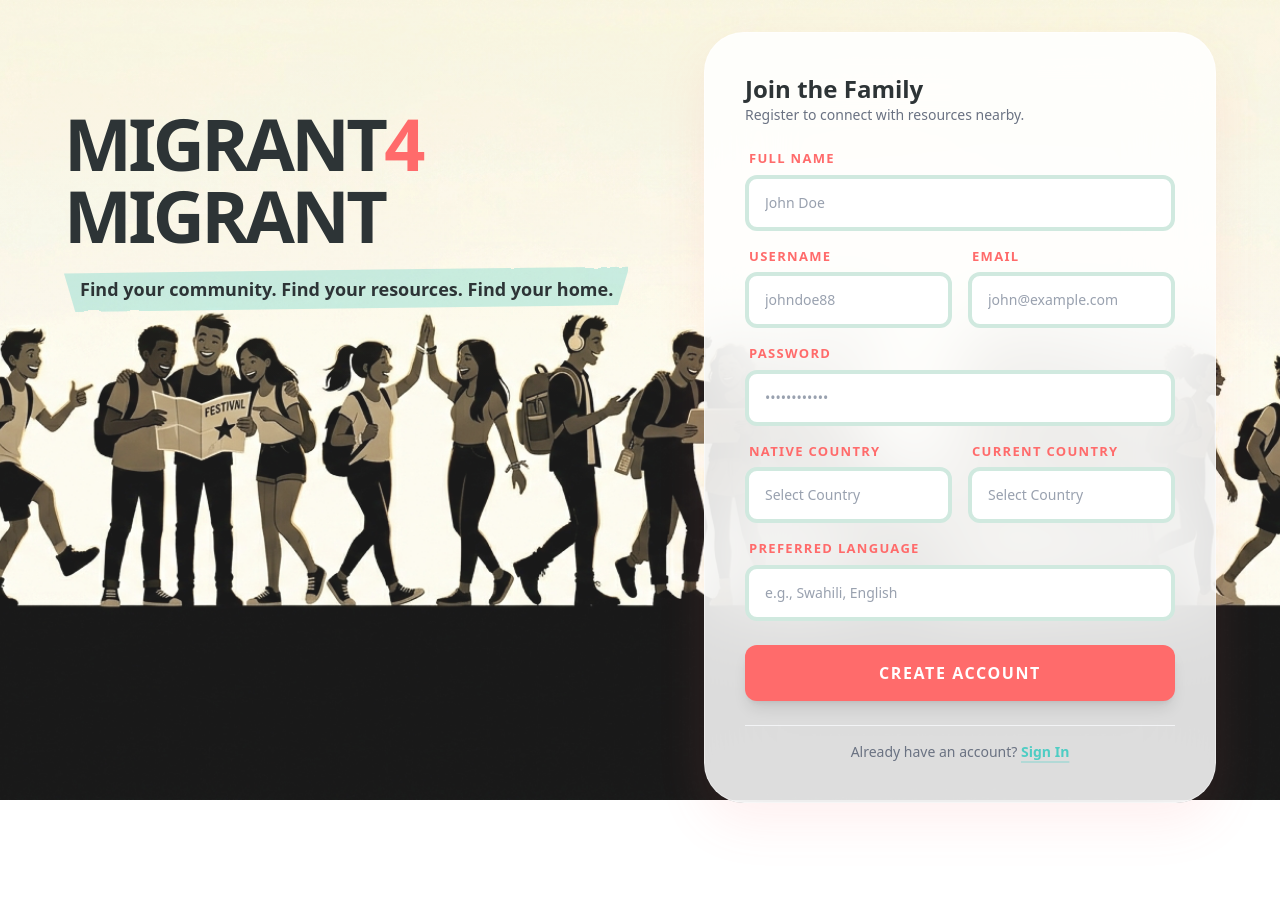
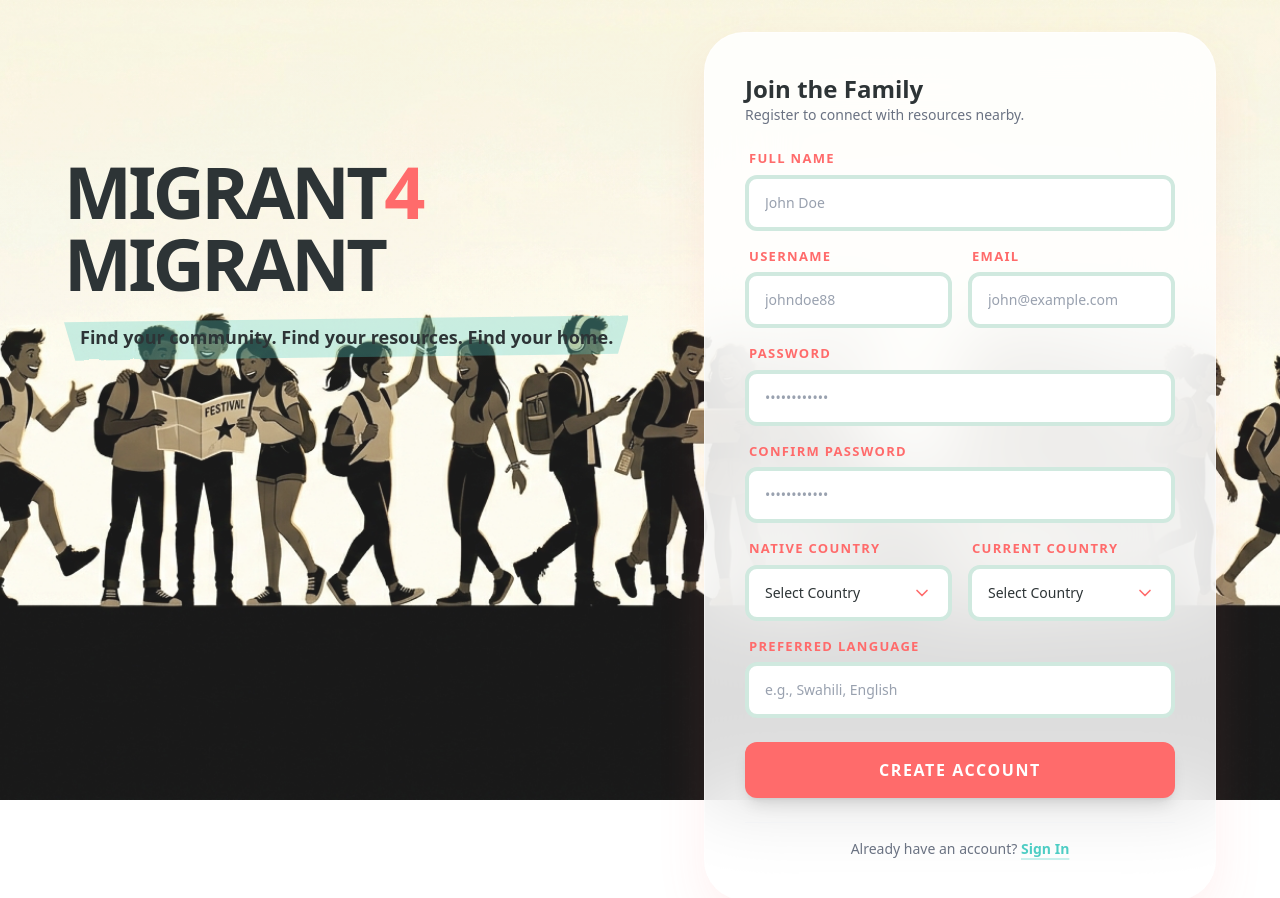
Before and after one commit to tajirdev/MIGRANT4MIGRANT, a plain HTML site: page frontend/migrant_reg.html in a window 1280 px wide. Before the commit the page ends 835 px from the top, so only its background shows below. Drawn offline with Linux system fonts and the light colour scheme.

Commit message:
added confirm password

```diff
--- a/frontend/js/migrant_reg.js
+++ b/frontend/js/migrant_reg.js
@@ -26,6 +26,11 @@ document.addEventListener('DOMContentLoaded', () => {
             return;
         }
 
+        if (!validators.passwordsMatch(data.password, data.confirm_password)) {
+            alert("Passwords do not match. Please try again.");
+            return;
+        }
+
         if (!validators.isValidCountry(data.native_country) || !validators.isValidCountry(data.current_country)) {
             alert("Please select a valid country from the provided list.");
             return;
--- a/frontend/js/validation_input.js
+++ b/frontend/js/validation_input.js
@@ -37,20 +37,27 @@ const validators = {
     // No spaces, minimum 3 chars
     isValidUsername: (user) => user.length >= 3 && !/\s/.test(user),
     // Ensures the typed country actually exists in our list
-    isValidCountry: (country) => countries.includes(country)
+    isValidCountry: (country) => countries.includes(country),
+    // Checks if passwords match
+    passwordsMatch: (password, confirmPassword) => password === confirmPassword
 };
 
-// Utility to fill the datalist
+// Utility to fill country select dropdowns
 function populateCountryDatalist(datalistId) {
-    const list = document.getElementById(datalistId);
-    if (!list) return;
+    // This function now populates all country selects
+    const selects = document.querySelectorAll('select[name="native_country"], select[name="current_country"]');
 
-    // Clear existing to avoid duplicates
-    list.innerHTML = "";
+    selects.forEach(select => {
+        // Keep the first placeholder option
+        const placeholder = select.querySelector('option[disabled]');
+        const tempHtml = placeholder.outerHTML;
+        select.innerHTML = tempHtml;
 
-    countries.forEach(country => {
-        const option = document.createElement('option');
-        option.value = country;
-        list.appendChild(option);
+        countries.forEach(country => {
+            const option = document.createElement('option');
+            option.value = country;
+            option.textContent = country;
+            select.appendChild(option);
+        });
     });
 }
--- a/frontend/migrant_reg.html
+++ b/frontend/migrant_reg.html
@@ -66,17 +66,25 @@
                         <input type="password" name="password" placeholder="••••••••••••" class="form-input" required>
                     </div>
 
+                    <div>
+                        <label class="form-label">Confirm Password</label>
+                        <input type="password" name="confirm_password" placeholder="••••••••••••" class="form-input" required>
+                    </div>
+
                     <div class="grid grid-cols-1 md:grid-cols-2 gap-4">
                         <div>
                             <label class="form-label">Native Country</label>
-                            <input list="country-list" name="native_country" placeholder="Select Country" class="form-input" required>
+                            <select name="native_country" class="form-select" required>
+                                <option value="" disabled selected>Select Country</option>
+                            </select>
                         </div>
                         <div>
                             <label class="form-label">Current Country</label>
-                            <input list="country-list" name="current_country" placeholder="Select Country" class="form-input" required>
+                            <select name="current_country" class="form-select" required>
+                                <option value="" disabled selected>Select Country</option>
+                            </select>
                         </div>
                     </div>
-                    <datalist id="country-list"></datalist>
 
                     <div>
                         <label class="form-label">Preferred Language</label>
```
Also changed, not shown: frontend/style/output.css.
